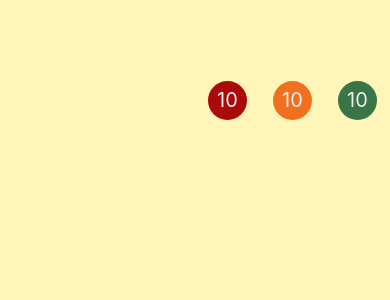
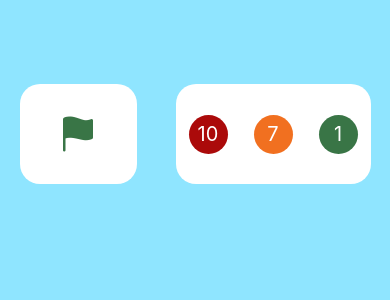
Before and after one commit to C2SMR/app, a React Native app in the folder C2SMR/: screen / in a window 390 px wide. Shown: the top 300 px of the page. Built offline with nearby package versions, Linux system fonts and the light colour scheme.

Commit message:
add first element of design

```diff
--- a/C2SMR/package.json
+++ b/C2SMR/package.json
@@ -16,7 +16,8 @@
     "sass": "^1.66.1"
   },
   "devDependencies": {
-    "@babel/core": "^7.20.0"
+    "@babel/core": "^7.20.0",
+    "@expo/vector-icons": "^13.0.0"
   },
   "private": true
 }
--- a/C2SMR/pages/home.js
+++ b/C2SMR/pages/home.js
@@ -4,15 +4,21 @@ import {settings_styles} from "../styles/settings";
 import {Alert_circle} from "../components/alert_circle";
 import {color_green, color_orange, color_red} from "../styles/colors";
 import {container_styles} from "../styles/container";
+import Ionicons from '@expo/vector-icons/Ionicons';
 
 export class Home extends React.Component {
     render() {
         return (
             <View style={[settings_styles.background]}>
-                <View style={[settings_styles.flex_container, container_styles.container_circle_alert]}>
-                    <Alert_circle color={color_red} number={"10"}/>
-                    <Alert_circle color={color_orange} number={"10"}/>
-                    <Alert_circle color={color_green} number={"10"}/>
+                <View style={settings_styles.flex_container}>
+                    <View style={[container_styles.container_flag, settings_styles.flex_container]}>
+                        <Ionicons name="flag" size={40} color={color_green}/>
+                    </View>
+                    <View style={[settings_styles.flex_container, container_styles.container_circle_alert]}>
+                        <Alert_circle color={color_red} number={"10"}/>
+                        <Alert_circle color={color_orange} number={"7"}/>
+                        <Alert_circle color={color_green} number={"1"}/>
+                    </View>
                 </View>
             </View>
         );
--- a/C2SMR/styles/colors.js
+++ b/C2SMR/styles/colors.js
@@ -1,9 +1,10 @@
 export const color_blue_dark = "#30A2FF";
 export const color_blue_light = "#00C4FF";
+export const color_blue_light_less_opacity = "rgba(0,196,255,0.44)";
 export const color_beige_dark = "#FFE7A0";
 export const color_beige_light = "#FFF5B8";
 export const color_black = "#111";
-export const color_white = "#eee";
+export const color_white = "#fff";
 export const color_red = "#ab0a0a";
 export const color_orange = "#f17020";
 export const color_green = "#397546";
--- a/C2SMR/styles/container.js
+++ b/C2SMR/styles/container.js
@@ -1,9 +1,22 @@
 import {Dimensions, StyleSheet} from "react-native";
+import {color_white} from "./colors";
 
 export const container_styles = StyleSheet.create({
     container_circle_alert : {
         width : Dimensions.get("window").width * .5,
-        height : 200,
-        marginLeft : Dimensions.get("window").width * .5
+        height : 100,
+        marginTop : Dimensions.get("window").height * .1,
+        backgroundColor : color_white,
+        borderRadius : 20,
+        elevation : 5
+    },
+
+    container_flag : {
+        width : Dimensions.get("window").width * .3,
+        height : 100,
+        marginTop : Dimensions.get("window").height * .1,
+        backgroundColor : color_white,
+        borderRadius : 20,
+        elevation : 5
     }
 })
--- a/C2SMR/styles/settings.js
+++ b/C2SMR/styles/settings.js
@@ -1,11 +1,11 @@
 import {Dimensions, StyleSheet} from "react-native";
-import {color_beige_light} from "./colors";
+import {color_beige_light, color_blue_dark, color_blue_light, color_blue_light_less_opacity} from "./colors";
 
 export const settings_styles = StyleSheet.create({
     background: {
         margin : 0,
         padding : 0,
-        backgroundColor : color_beige_light,
+        backgroundColor : color_blue_light_less_opacity,
         width : Dimensions.get("window").width,
         height : Dimensions.get("window").height + 50
     },
```
Also changed, not shown: C2SMR/components/nav_bar.js (added, +12 -0 lines), 2 other files (tests, documents, lock files or other folders).
